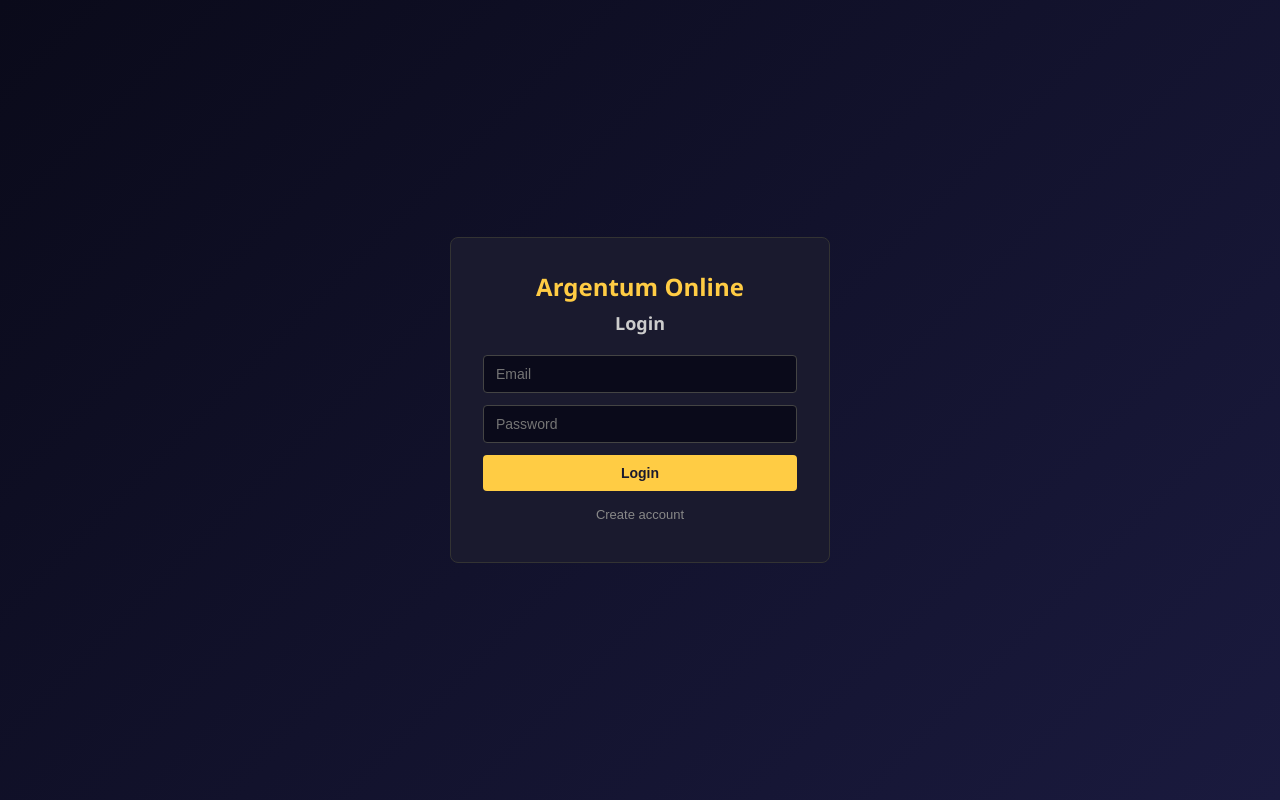
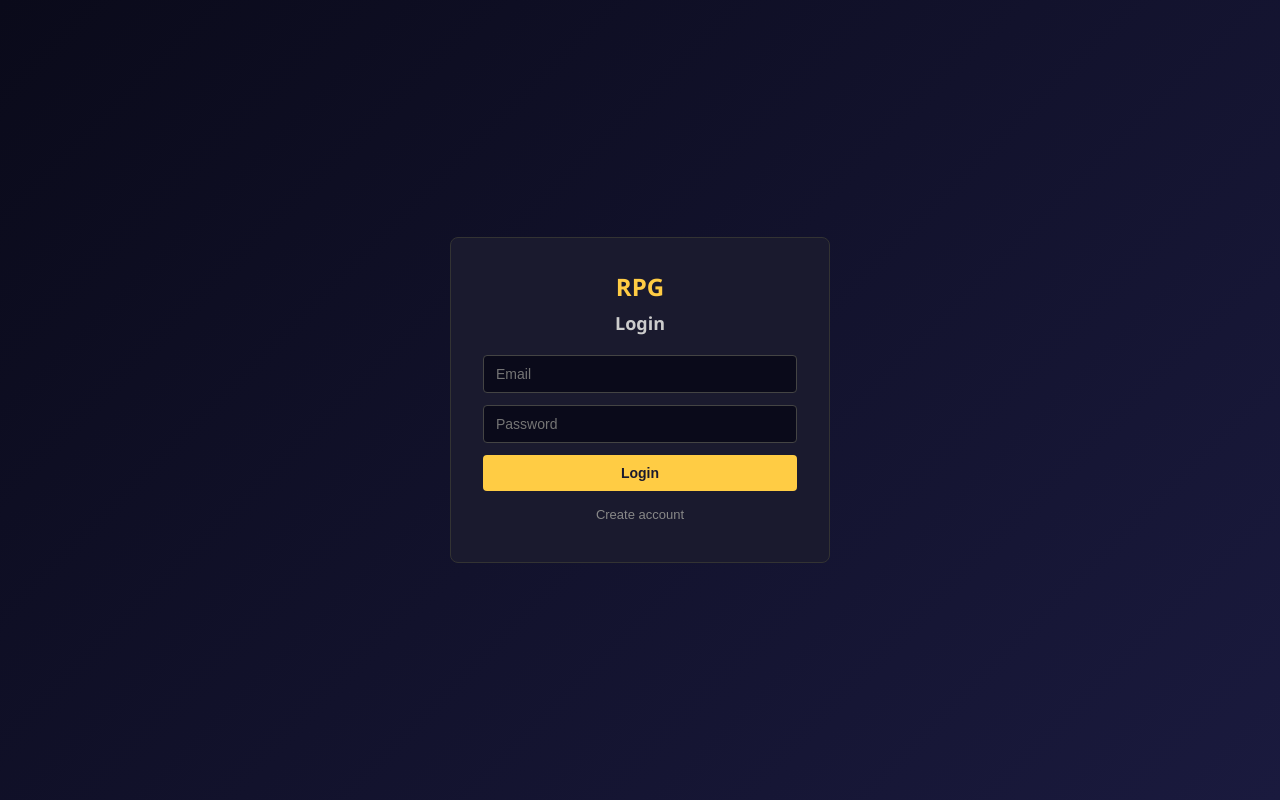
Before and after one commit to DarioColaciuri/rpg, a React (Vite) app in the folder client/: page / in a window 1280 px wide. Built offline with nearby package versions, Linux system fonts and the light colour scheme; no server answers.

Commit message:
Remove Argentum Online references, keep RPG only

```diff
--- a/client/index.html
+++ b/client/index.html
@@ -3,7 +3,7 @@
 <head>
   <meta charset="UTF-8" />
   <meta name="viewport" content="width=device-width, initial-scale=1.0" />
-  <title>RPG - Argentum Online</title>
+  <title>RPG</title>
 </head>
 <body>
   <div id="root"></div>
--- a/client/src/ui/Auth.jsx
+++ b/client/src/ui/Auth.jsx
@@ -37,7 +37,7 @@ export default function Auth({ onAuth }) {
   return (
     <div className="auth-screen">
       <div className="auth-card">
-        <h1 className="auth-title">Argentum Online</h1>
+        <h1 className="auth-title">RPG</h1>
         <h2 className="auth-subtitle">{isLogin ? 'Login' : 'Register'}</h2>
         <form onSubmit={handleSubmit}>
           <input
```
